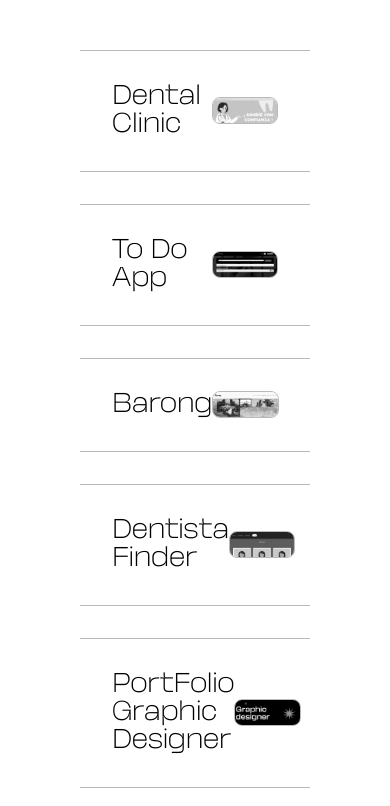
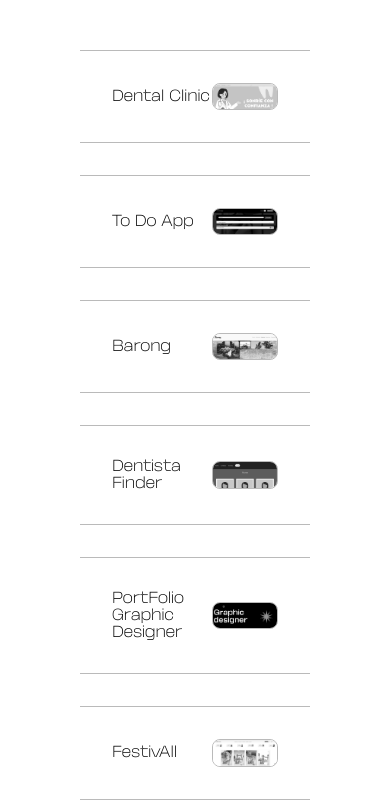
Before and after one commit to JuanHerrero28/port-juan-herrero, a React (Vite) app: page / in a window 390 px wide. Shown: the part 5578-6384 px from the top of the page. Built offline with nearby package versions, Linux system fonts and the light colour scheme.

Commit message:
achico tamaño letra de la lista de proyectos

```diff
--- a/src/Common/ProjectList.css
+++ b/src/Common/ProjectList.css
@@ -63,7 +63,7 @@
   }
 
   @media only screen and (max-width: 600px) {
-    .text-placeholder{font-size: 1.7rem;}
+    .text-placeholder{font-size: 1rem;}
     .title-project{
       font-size: 2.9rem;
     }
```
